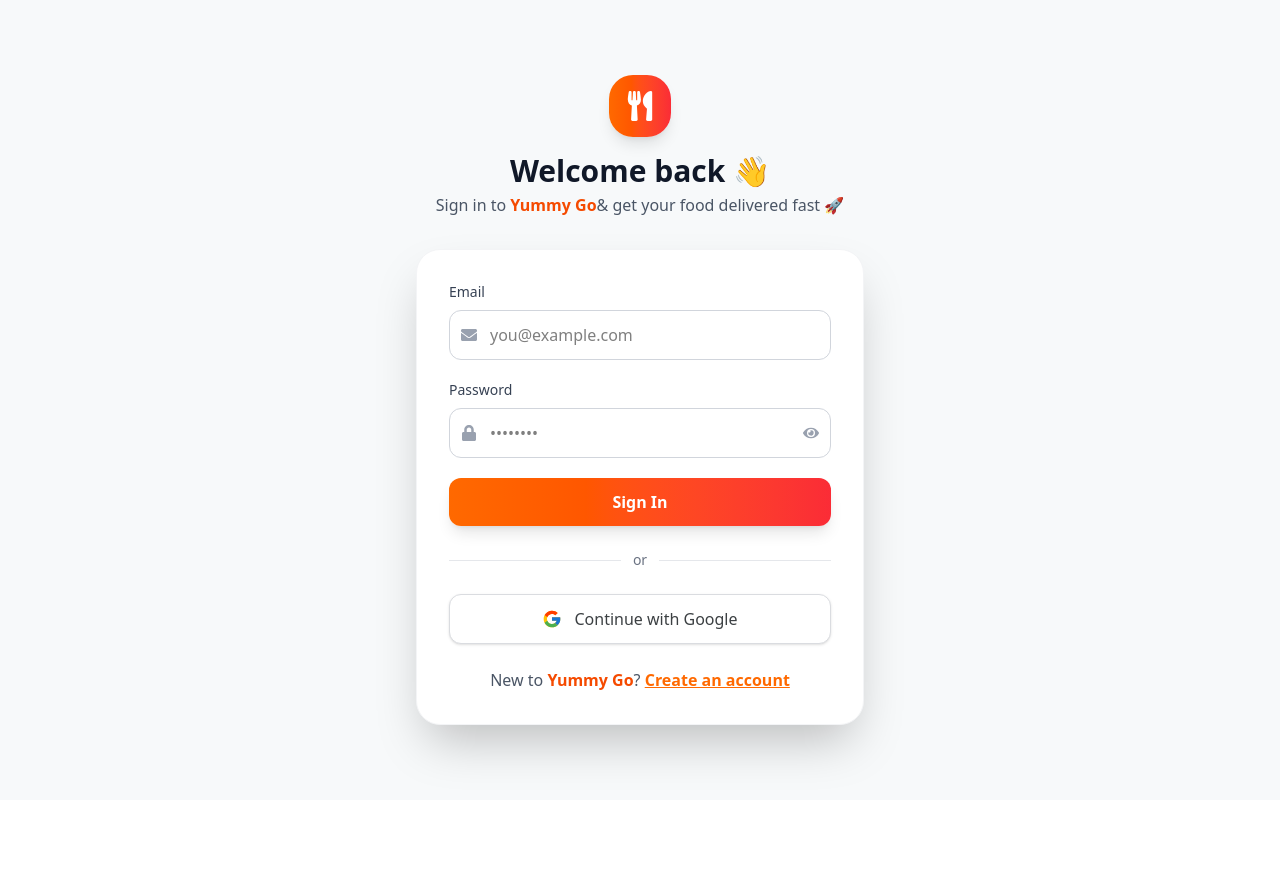
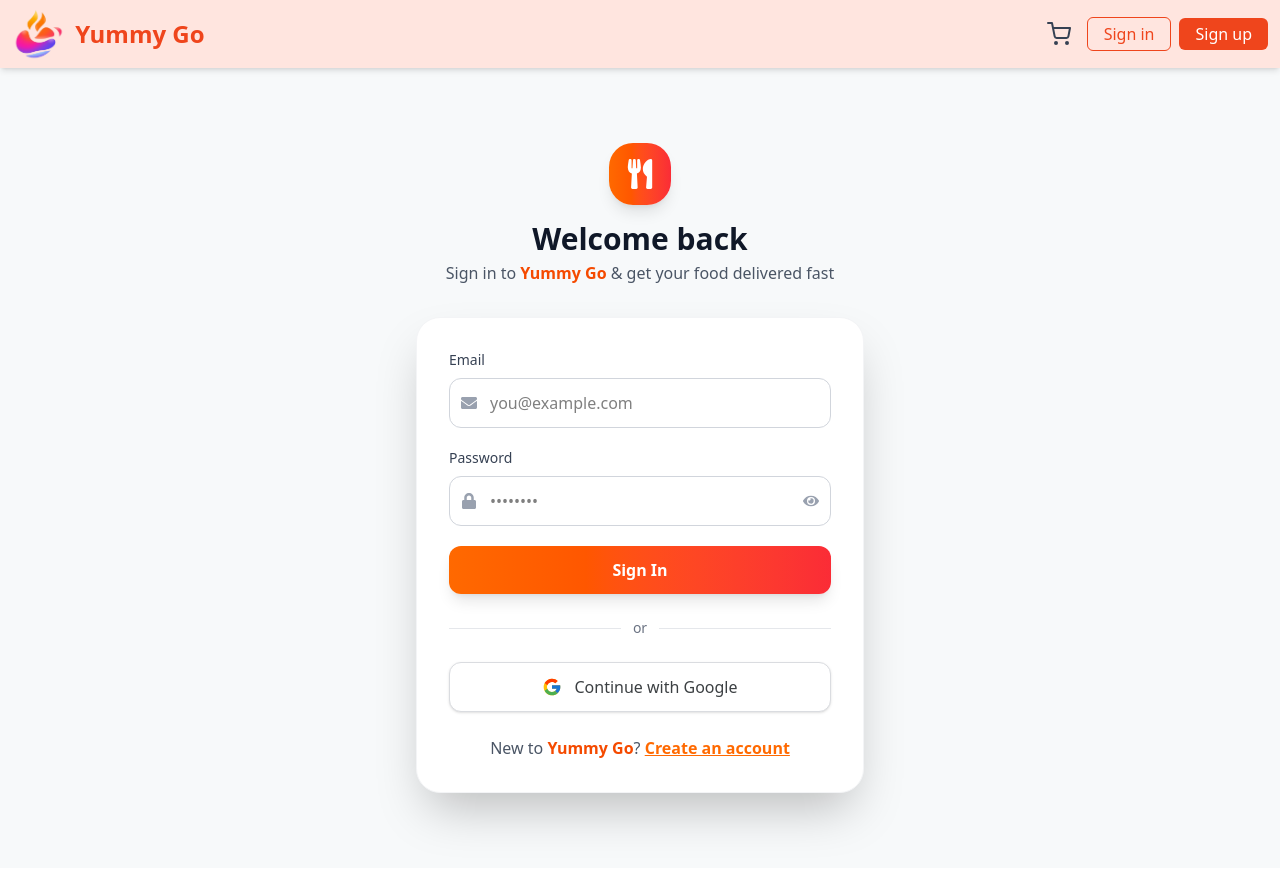
Before and after one commit to iamamolsarker/yummy_go_frontend, a React (Vite) app: page /auth/log-in in a window 1280 px wide. Shown: the top 880 px of the page. Before the commit the page ends 824 px from the top, so only its background shows below. Built offline with nearby package versions, Linux system fonts and the light colour scheme; no server answers.

Commit message:
[Update]:pollish login,reg and error page

```diff
--- a/src/components/shared/navbar/Navbar.tsx
+++ b/src/components/shared/navbar/Navbar.tsx
@@ -22,7 +22,7 @@
       logOut();
 
       // success toast
-      toast.success("Logged Out Successfully 🎉");
+      toast.success("Logged Out Successfully ");
 
       // eslint-disable-next-line @typescript-eslint/no-explicit-any
     } catch (err: any) {
@@ -49,13 +49,14 @@
     <nav className="shadow-md sticky top-0 z-[1000] bg-[#ffe5df] backdrop-blur-3xl">
       <div className="container mx-auto flex items-center justify-between py-1.5 px-3">
         {/* Logo + Brand */}
-        <div className="flex items-center gap-2">
-          <Link to={"/"}>
+        <div >
+          <Link to={"/"} className="flex items-center gap-2">
             <img src={logo} alt="Yummy Go" className="h-14" />
-          </Link>
-          <div className="hidden md:block">
+             <div className="hidden md:block">
             <h1 className="text-2xl font-bold text-[#EF451C]">Yummy Go</h1>
           </div>
+          </Link>
+
         </div>
 
         {/* Right Side */}
--- a/src/layouts/AuthLayout.tsx
+++ b/src/layouts/AuthLayout.tsx
@@ -1,8 +1,10 @@
 import { Outlet } from 'react-router';
+import Navbar from '../components/shared/navbar/Navbar';
 
 const AuthLayout: React.FC = () => {
     return (
         <div>
+            <Navbar />
             <Outlet />
         </div>
     );
--- a/src/pages/error page/Error.tsx
+++ b/src/pages/error page/Error.tsx
@@ -25,7 +25,7 @@
           </div>
 
           {/* Title */}
-          <h3 className="text-3xl md:text-4xl font-bold bg-gradient-to-r from-red-600 to-orange-500 bg-clip-text text-transparent mb-4">
+          <h3 className="text-3xl md:text-4xl font-bold bg-gradient-to-r from-red-600 to-orange-500 bg-clip-text text-transparent py-4">
             Oops! Something Went Wrong
           </h3>
 
--- a/src/pages/login/Login.tsx
+++ b/src/pages/login/Login.tsx
@@ -32,7 +32,7 @@
       const userCredential = await logIn(data.email, data.password);
 
       // success toast
-      toast.success(`Welcome back, ${userCredential.user.displayName || "User"} 🎉`);
+      toast.success(`Welcome back, ${userCredential.user.displayName || "User"} `);
       // Swal.fire("Success!", "You are logged in!", "success");
 
       reset();
@@ -50,7 +50,7 @@
   const handleGoogleSignIn = async () => {
     try{
       const result = await logInWithGoogle();
-      toast.success(`Welcome back, ${result.user.displayName || "User"} 🎉`);
+      toast.success(`Welcome back, ${result.user.displayName || "User"} to yummy go`);
       navigate("/");
 
     }
@@ -74,11 +74,11 @@
             </div>
           </div>
           <h1 className="text-3xl font-extrabold text-gray-900">
-            Welcome back 👋
+            Welcome back
           </h1>
           <p className="text-gray-600 mt-1">
-            Sign in to <span className="font-semibold text-orange-600">Yummy Go</span>
-            & get your food delivered fast 🚀
+            Sign in to <span className="font-semibold text-orange-600">Yummy Go </span>
+            & get your food delivered fast
           </p>
         </div>
 
@@ -187,7 +187,7 @@
           <p className="text-center text-gray-600 mt-6">
             New to <span className="font-semibold text-orange-600">Yummy Go</span>?{" "}
             <Link
-              to="/user-reg"
+              to="/auth/user-reg"
               className="text-orange-500 font-semibold hover:text-orange-600 underline"
             >
               Create an account
--- a/src/pages/userReg/UserReg.tsx
+++ b/src/pages/userReg/UserReg.tsx
@@ -39,7 +39,7 @@
       }
 
       // 3️⃣ Success toast
-      toast.success(`🎉 Welcome to Yummy Go, ${data.name}!`);
+      toast.success(` Welcome to Yummy Go, ${data.name}!`);
 
       // 4️⃣ Reset + Navigate
       navigate("/");
@@ -57,7 +57,7 @@
   const handleGoogleSignIn = async () => {
     try {
       const result = await logInWithGoogle();
-      toast.success(`Welcome, ${result.user.displayName || "User"} to yummy go 🎉`);
+      toast.success(`Welcome, ${result.user.displayName || "User"} to yummy go`);
       navigate('/');
     }
     catch (err) {
@@ -76,10 +76,10 @@
         {/* Header */}
         <div className="text-center mb-8">
           <h1 className="text-3xl font-extrabold text-gray-900">
-            Create your account ✨
+            Create your account
           </h1>
           <p className="text-gray-600 mt-1">
-            Join <span className="font-semibold text-orange-600">Yummy Go</span> and start ordering food in minutes 🍕
+            Join <span className="font-semibold text-orange-600">Yummy Go</span> and start ordering food in minutes
           </p>
         </div>
 
@@ -229,7 +229,7 @@
           <p className="text-center text-gray-600 mt-6">
             Already have an account?{" "}
             <Link
-              to="/log-in"
+              to="/auth/log-in"
               className="text-orange-500 font-semibold hover:text-orange-600 underline"
             >
               Sign in
```
